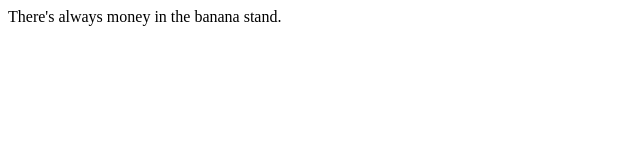
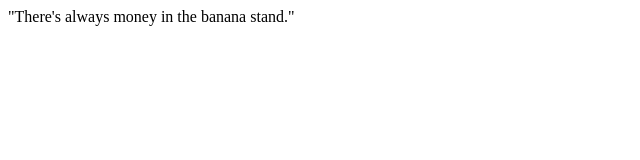
Before and after one commit to lemonadestandvc/bananastand, a plain HTML site: page index.html in a window 1280 px wide. Shown: the full height of the page, 0-640 px from the left. Drawn offline with Linux system fonts and the light colour scheme.

Commit message:
Update index.html

```diff
--- a/index.html
+++ b/index.html
@@ -3,5 +3,5 @@
 <head>
   <title>Banana Stand</title>
 </head>
-<body>There's always money in the banana stand.</body>
+<body>"There's always money in the banana stand."</body>
 </html>
```
